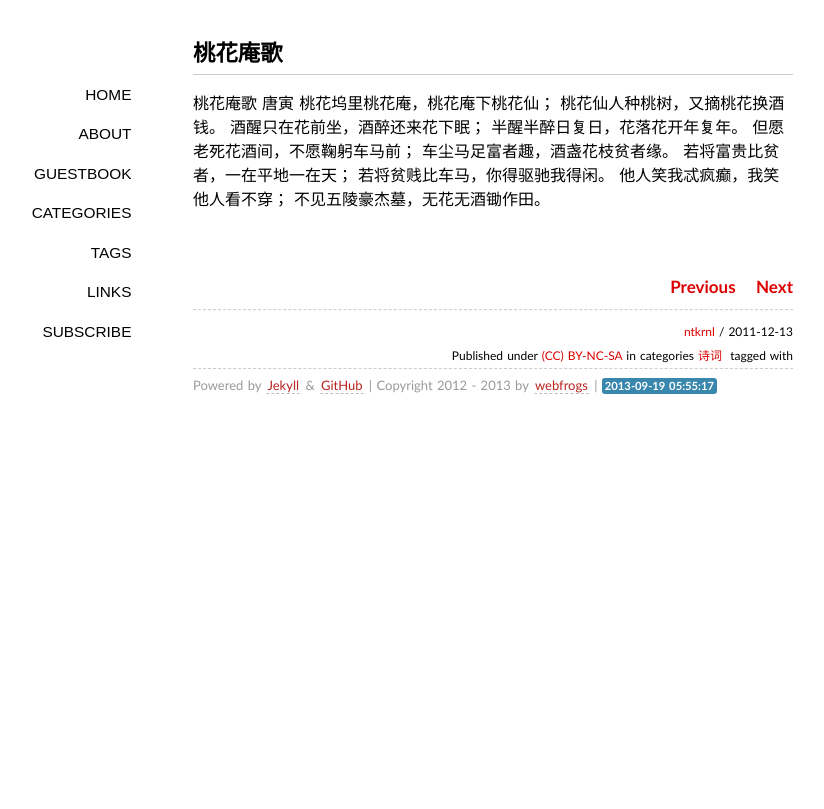
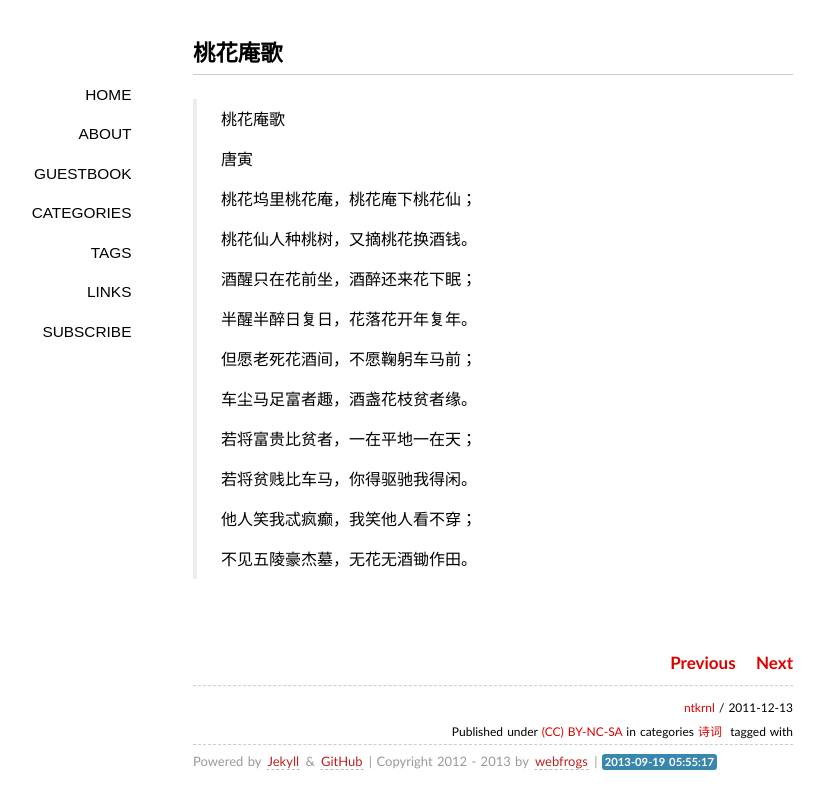
Before and after one commit to ntkrnl/ntkrnl.github.io, a Jekyll site: the page built from _posts/2011-12-13-peach-blossom-nunnery.markdown, in a window 1280 px wide. Shown: the top 809 px of the page, without its empty margins (147-971 px from the left). Built offline with Jekyll 4.4.1, drawn with Linux system fonts in a browser that asks for light colours; some web fonts are replaced; Markdown is read by kramdown in place of the engine named in the settings; comment, search, counter and statistics services are not loaded.

```diff
--- a/_posts/2011-12-13-peach-blossom-nunnery.markdown
+++ b/_posts/2011-12-13-peach-blossom-nunnery.markdown
@@ -10,15 +10,26 @@ categories:
 - 诗词
 ---
 
-桃花庵歌
-唐寅
-桃花坞里桃花庵，桃花庵下桃花仙；
-桃花仙人种桃树，又摘桃花换酒钱。
-酒醒只在花前坐，酒醉还来花下眠；
-半醒半醉日复日，花落花开年复年。
-但愿老死花酒间，不愿鞠躬车马前；
-车尘马足富者趣，酒盏花枝贫者缘。
-若将富贵比贫者，一在平地一在天；
-若将贫贱比车马，你得驱驰我得闲。
-他人笑我忒疯癫，我笑他人看不穿；
-不见五陵豪杰墓，无花无酒锄作田。
+> 桃花庵歌
+>
+> 唐寅
+>
+> 桃花坞里桃花庵，桃花庵下桃花仙；
+>
+> 桃花仙人种桃树，又摘桃花换酒钱。
+>
+> 酒醒只在花前坐，酒醉还来花下眠；
+>
+> 半醒半醉日复日，花落花开年复年。
+>
+> 但愿老死花酒间，不愿鞠躬车马前；
+>
+> 车尘马足富者趣，酒盏花枝贫者缘。
+>
+> 若将富贵比贫者，一在平地一在天；
+>
+> 若将贫贱比车马，你得驱驰我得闲。
+>
+> 他人笑我忒疯癫，我笑他人看不穿；
+>
+> 不见五陵豪杰墓，无花无酒锄作田。
```
